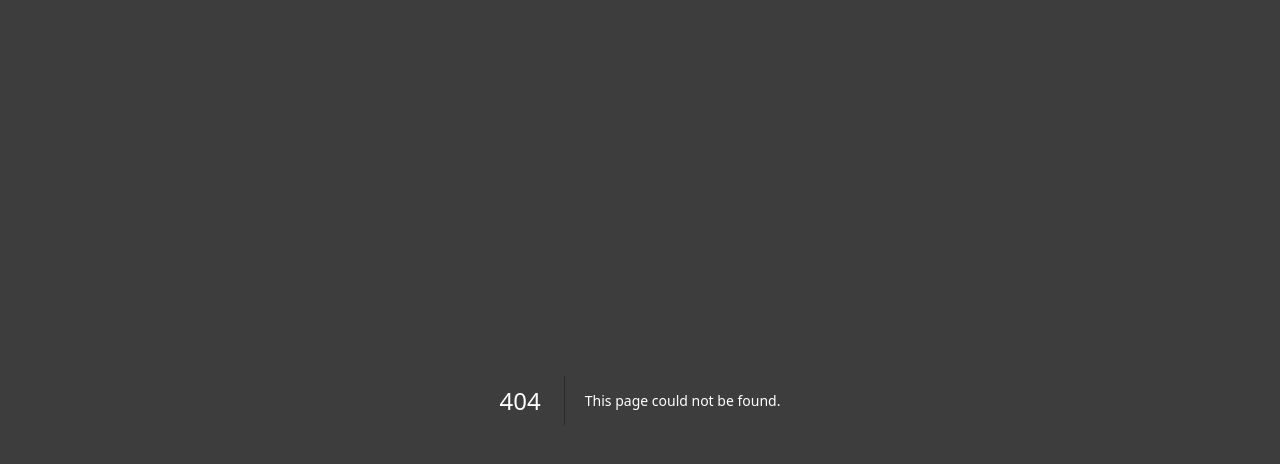
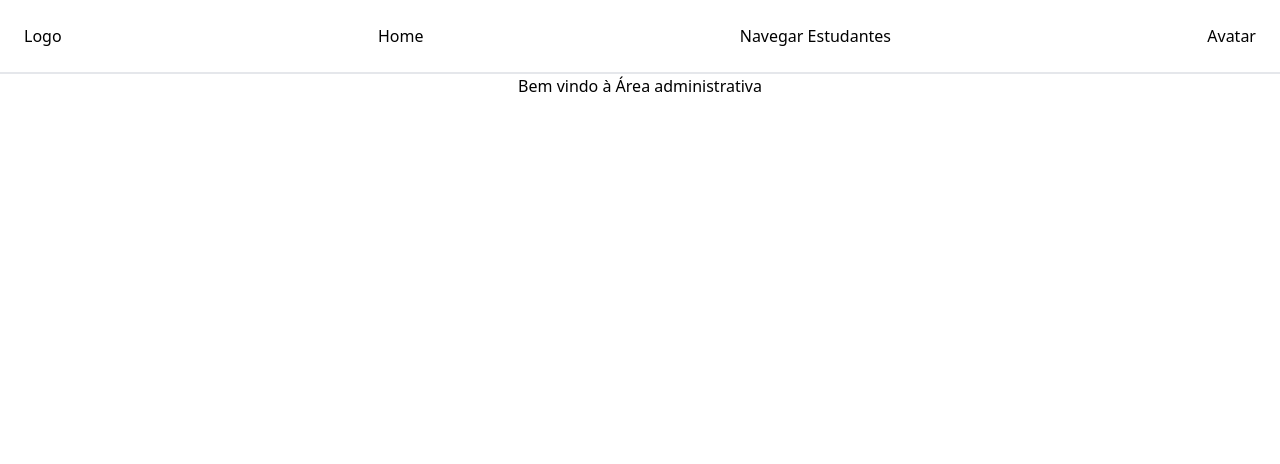
Before and after one commit to lehgithub/school20241, a Next.js app: page /admin in a window 1280 px wide. Before the commit this address had no page. Shown: the top 464 px of the page. Built offline with nearby package versions, Linux system fonts and the light colour scheme.

Commit message:
feat: dashboard

```diff
--- /dev/null
+++ b/app/admin/components/NavBar.tsx
@@ -0,0 +1,11 @@
+
+export default function NavBar(){
+    return(
+        <div className="flex justify-between p-6 border-b-2">
+            <h1>Logo</h1>
+            <a href="/admin">Home</a>
+            <a href="/admin/studant">Navegar Estudantes</a>
+            <h1>Avatar</h1>
+        </div>
+    )
+}
--- /dev/null
+++ b/app/admin/layout.tsx
@@ -0,0 +1,18 @@
+import NavBar from "./components/NavBar";
+
+export default function AdminLayout({
+    children,
+  }: Readonly<{
+    children: React.ReactNode;
+  }>) {
+    return (
+      <html lang="en">
+        <body className="">
+            <div>
+              <NavBar/>
+               {children}
+            </div>
+        </body>
+      </html>
+    );
+  }
--- /dev/null
+++ b/app/admin/page.tsx
@@ -0,0 +1,8 @@
+
+export default function Adimin(){
+    return(
+        <h1 className="text-center">Bem vindo à Área administrativa</h1>
+
+    )
+
+}
--- /dev/null
+++ b/app/admin/studant/page.tsx
@@ -0,0 +1,7 @@
+
+export default function Studant(){
+
+    return(
+        <h1>Cadastro de Estudantes</h1>
+    )
+}
--- a/app/components/Header.tsx
+++ b/app/components/Header.tsx
@@ -7,7 +7,7 @@ export default function  Header(){
           <a href="#">Home</a>
           <a href="#">Curso</a>
           <a href="#">Contato</a>
-          <a href="#">login</a>
+          <a href="/admin">login</a>
         </nav>
       </div>
     )
--- a/app/layout.tsx
+++ b/app/layout.tsx
@@ -16,7 +16,7 @@ export default function RootLayout({
 }>) {
   return (
     <html lang="en">
-      <body className="bg-[#3d3d3d] text-white text-center max-w-[1440px] mx-auto">{children}</body>
+      <body className=" max-w-[1440px] mx-auto">{children}</body>
     </html>
   );
 }
--- a/app/page.tsx
+++ b/app/page.tsx
@@ -6,7 +6,7 @@ import Header from "./components/Header";
 
 export default function Home() {
   return (
-    <div>
+    <div className="bg-[#3d3d3d] text-white text-center">
       <Header/>
       <Banner/>
       <Course/>
```
